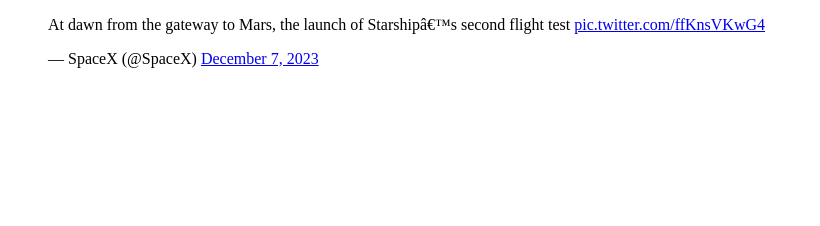
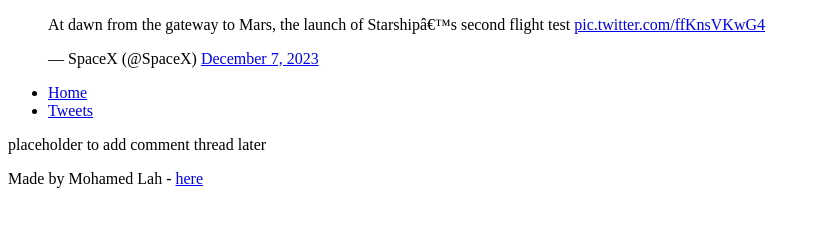
Before and after one commit to kashikoi2/My_First_Portfolio, a plain HTML site: page html_basic/tweets.html in a window 1280 px wide. Shown: the whole page, without its empty margins (0-820 px from the left). Drawn offline with Linux system fonts and the light colour scheme.

Commit message:
commited

```diff
--- a/html_basic/tweets.html
+++ b/html_basic/tweets.html
@@ -7,4 +7,31 @@
     <blockquote class="twitter-tweet"><p lang="en" dir="ltr">At dawn from the gateway to Mars, the launch of Starship’s second flight test <a href="https://t.co/ffKnsVKwG4">pic.twitter.com/ffKnsVKwG4</a></p>&mdash; SpaceX (@SpaceX) <a href="https://twitter.com/SpaceX/status/1732824684683784516?ref_src=twsrc%5Etfw">December 7, 2023</a></blockquote> <script async src="https://platform.twitter.com/widgets.js" charset="utf-8"></script>
 
 </body>
+</html><!DOCTYPE html>
+<html>
+  <head>
+    <title>My Cool Website</title>
+  </head>
+  <body>
+    <header>
+      <ul>
+        <li><a href="index.html">Home</a></li>
+        <li><a href="tweets.html">Tweets</a></li>
+      </ul>
+    </header>
+
+    <main>
+      <article>
+        <!-- Your existing content for index.html or tweets.html -->
+      </article>
+
+      <aside>
+        <p>placeholder to add comment thread later</p>
+      </aside>
+    </main>
+
+    <footer>
+      <p>Made by Mohamed Lah - <a href="https://github.com/mohamedlah" target="_blank">here</a></p>
+    </footer>
+  </body>
 </html>
```
